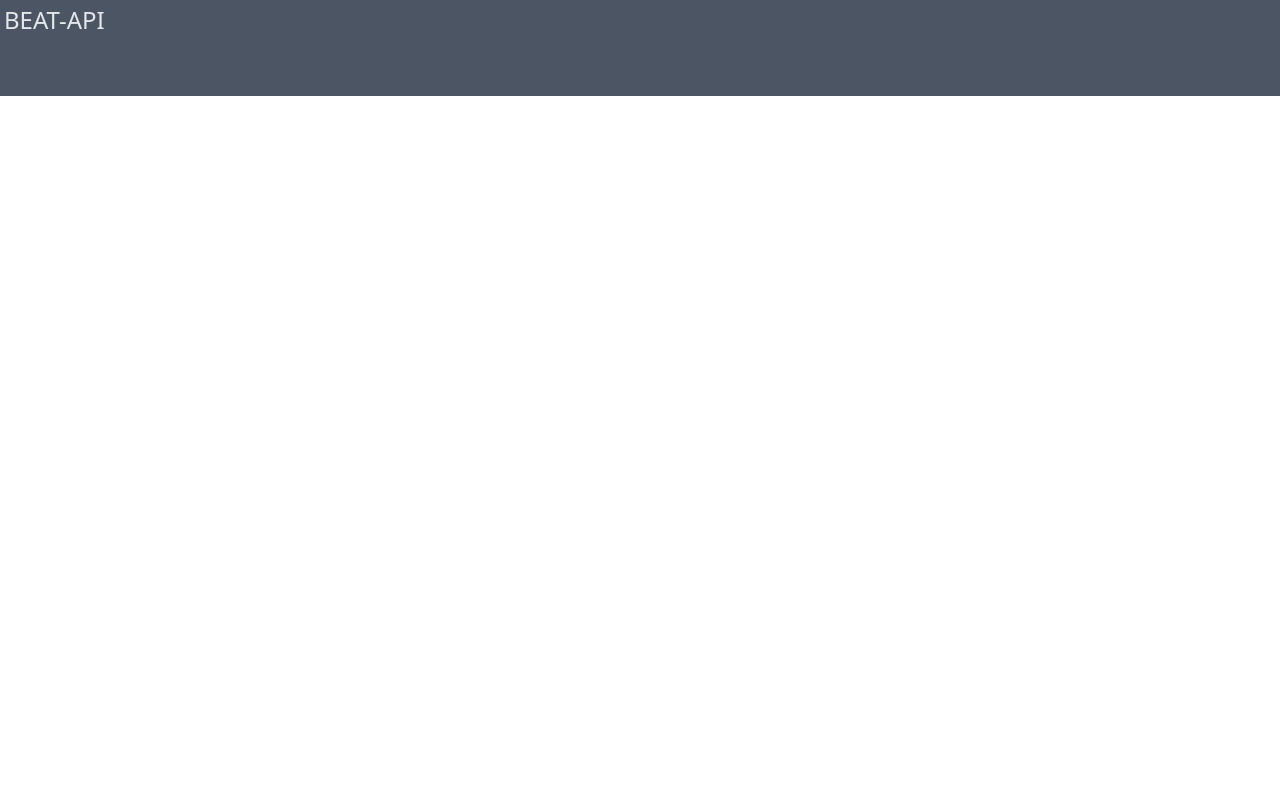
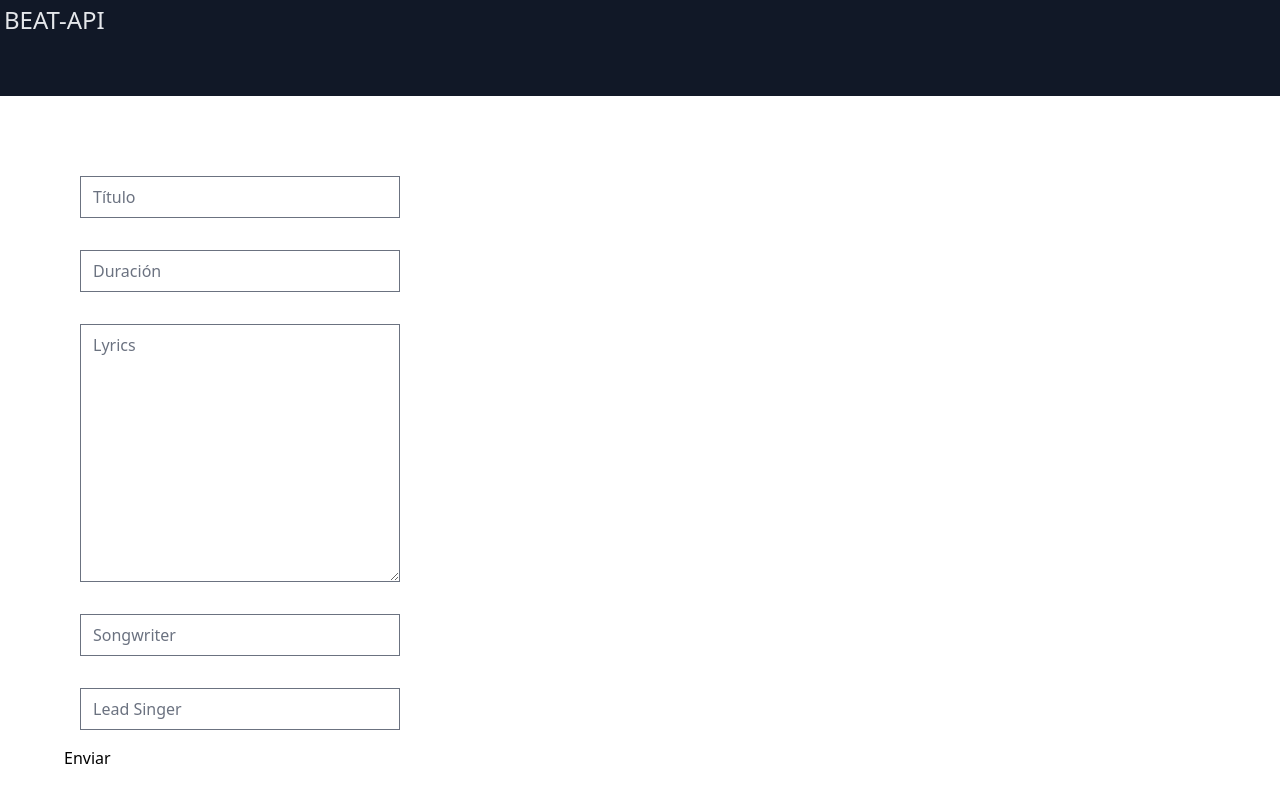
Before and after one commit to fjqr/FQ_API1_beatles-api, a Vue app in the folder client/: page /createsong/1 in a window 1280 px wide. Before the commit this address had no page. Shown: the top 802 px of the page. Built offline with nearby package versions, Linux system fonts and the light colour scheme; the HTML template or start-up script is replaced by a standard one.

Commit message:
errores en peticiones

```diff
--- a/client/fetch.js
+++ b/client/fetch.js
@@ -1,11 +1,22 @@
 
 
-export const useFetch = url => {
-    let result = {}
+export const useFetch = (url, method = "GET", body = null) => {
+  let result = {}
+  if (method !== "GET") {
+    fetch(url, {
+      method,
+      body: JSON.stringify(body),
+      headers: { "Content-type": "application/json" }
+    })
+      .then(res => result.datos = res.json())
+      .catch(err => result.datos = err.message)
+  } else {
 
-  fetch(url)
-    .then(data => data.json())
-    .then(json => result.datos = json)
-    .catch(err => result.datos = err)
-    return result
+    fetch(url)
+      .then(data => data.json())
+      .then(json => result.datos = json)
+      .catch(err => result.datos = err.message)
+  }
+  console.log(result)
+  return result
 }
--- a/client/package.json
+++ b/client/package.json
@@ -11,6 +11,7 @@
     "vue-router": "^4.0.14"
   },
   "devDependencies": {
+    "@tailwindcss/forms": "^0.5.2",
     "@vitejs/plugin-vue": "^2.3.1",
     "autoprefixer": "^10.4.7",
     "postcss": "^8.4.13",
--- a/client/src/components/Navbar.vue
+++ b/client/src/components/Navbar.vue
@@ -14,7 +14,7 @@ export default{
 </script>
 
 <template>
- <nav class="w-full text-gray-200 bg-gray-600 h-24 p-1">
+ <nav class="w-full text-gray-200 bg-gray-900 h-24 p-1">
 <p class="text-2xl"> {{estado.titulo}}</p>
  </nav>
 </template>
--- a/client/src/router/index.js
+++ b/client/src/router/index.js
@@ -1,6 +1,7 @@
 import { createRouter, createWebHistory } from 'vue-router'
 import HomeView from '../views/HomeView.vue'
 import SongsView from '../views/SongsView.vue'
+import CreateSongView from '../views/CreateSongView.vue'
 
 const router = createRouter({
   history: createWebHistory(import.meta.env.BASE_URL),
@@ -15,6 +16,12 @@ const router = createRouter({
       name: 'albumsongs',
       component: SongsView,
       props:true
+    },
+    {
+      path: '/createsong/:id',
+      name: 'createsong',
+      component: CreateSongView,
+      props:true
     }
   ]
 })
--- /dev/null
+++ b/client/src/views/CreateSongView.vue
@@ -0,0 +1,63 @@
+<script>
+import { onMounted,onUpdated, reactive } from 'vue'
+import { useFetch } from '../../fetch'
+
+export default {
+    props: {
+        id: {
+            type: String,
+            required: true
+        }
+    },
+    setup(props) {
+
+        const estado = reactive({
+            data: {},
+            method: "POST",
+            titulo: null,
+            duracion: null,
+            lyrics: null,
+            leadSinger: null,
+            songwriter: null,
+            beatlesUrl: 'http://localhost:3000/beatles',
+            createSongUrl: 'http://localhost:3000/createsong',
+            showData: false
+        })
+        const createSongs = () => {
+            estado.data = {
+                "title": estado.titulo,
+                "duration": estado.duracion,
+                "albumid": +props.id,
+                "lyrics": estado.lyrics,
+                "songwriter": estado.songwriter,
+                "leadsinger": estado.leadSinger
+            }
+            useFetch(estado.createSongUrl, estado.method, estado.data)
+
+        }
+
+        return {
+            estado, createSongs
+        }
+    }
+}
+</script>
+<template>
+    <div class="columns-1 m-16">
+
+        <form class="flex flex-col">
+            <input class="form-input m-4 w-80" v-model="estado.titulo" type="text" name="titulo" id=""
+                placeholder="Título">
+            <input class="form-input m-4 w-80" v-model="estado.duracion" type="text" name="duracion" id=""
+                placeholder="Duración">
+            <textarea class="form-textarea m-4 w-80" v-model="estado.lyrics" name="lyrics" id="" cols="30" rows="10"
+                placeholder="Lyrics"></textarea>
+            <input class="form-input m-4 w-80" v-model="estado.songwriter" name="songwriter" type="text" placeholder="Songwriter">
+            <input class="form-input m-4 w-80" v-model="estado.leadSinger" type="text" name="Lead singer" id=""
+                placeholder="Lead Singer">
+            <!-- <button class="w-80 m-4" @click="show">Enviar</button> -->
+        </form>
+        <button @click="createSongs()">Enviar</button>
+
+    </div>
+</template>
--- a/client/src/views/HomeView.vue
+++ b/client/src/views/HomeView.vue
@@ -1,5 +1,5 @@
 <script>
-import { onMounted, reactive } from 'vue'
+import { onMounted, onUpdated, reactive } from 'vue'
 import { useFetch } from '../../fetch'
 import Songs from '../components/Songs.vue'
 import { RouterLink, RouterView } from 'vue-router'
@@ -15,16 +15,14 @@ export default {
       urlAlbums: 'http://localhost:3000/albums',
       urlSongs: null,
       newUrl: null,
-      showSongs:false
+      showSongs: false
     })
 
     const getAlbums = () => {
       estado.data = useFetch(estado.urlAlbums)
-      console.log(estado.data)
-
     }
 
-  const  getSongs =  id => {
+    const getSongs = id => {
       estado.urlSongs = `http://localhost:3000/albumsongs/${id}`
       estado.songs = useFetch(estado.urlSongs)
       estado.newUrl = `/albumsongs/${id}`
@@ -43,36 +41,36 @@ export default {
 
       setTimeout(() => {
         estado.show = true
-      }, 2000);
+      }, 3000);
 
     })
     return {
-      estado, getAlbums,getSongs,showSongs
+      estado, getAlbums, getSongs, showSongs
     }
   }
 }
 </script>
 <template>
 
-  <main class="container-xl ">
+  <main class="container-xl">
     <p class="text-6xl">Lista de Discos:</p>
-    <table class="table w-full m-16">
+    <table class="table table-auto w-max m-16">
       <thead class="table-header-group">
         <tr class="table-row">
-          <th class="table-cell text-left">Título</th>
-          <th class="table-cell text-left">Año</th>
-          <th class="table-cell text-left">Tipo</th>
-          <th class="table-cell text-left">Canciones</th>
+          <th class="table-cell text-left px-8">Título</th>
+          <th class="table-cell text-left px-8">Año</th>
+          <th class="table-cell text-left px-8">Tipo</th>
+          <th class="table-cell text-left px-8">Canciones</th>
         </tr>
       </thead>
       <tbody v-if="estado.show === true" class="table-row-group">
         <tr v-for="datos of estado.data.datos" class="table-row">
-          <td class="table-cell">{{ datos.title }}</td>
-          <td class="table-cell">{{ datos.year }}</td>
-          <td class="table-cell">{{ datos.type }}</td>
-          <td class="table-cell">
-            <button  class="bg-gray-600 text-gray-200 p-2 m-1">
-             <RouterLink :to="`/albumsongs/${datos.id}`" >Ver</RouterLink>
+          <td class="table-cell px-8">{{ datos.title }}</td>
+          <td class="table-cell px-8">{{ datos.year }}</td>
+          <td class="table-cell px-8">{{ datos.type }}</td>
+          <td class="table-cell px-8">
+            <button class="bg-gray-900 text-gray-200 p-2 m-1">
+              <RouterLink :to="`/albumsongs/${datos.id}`">Ver</RouterLink>
             </button>
           </td>
         </tr>
--- a/client/tailwind.config.js
+++ b/client/tailwind.config.js
@@ -6,5 +6,7 @@ module.exports = {
   theme: {
     extend: {},
   },
-  plugins: [],
+  plugins: [
+    require('@tailwindcss/forms')
+  ],
 }
```
Also changed, not shown: 2 other files (tests, documents, lock files or other folders). Lines whose indentation alone changed are shown as unchanged.
